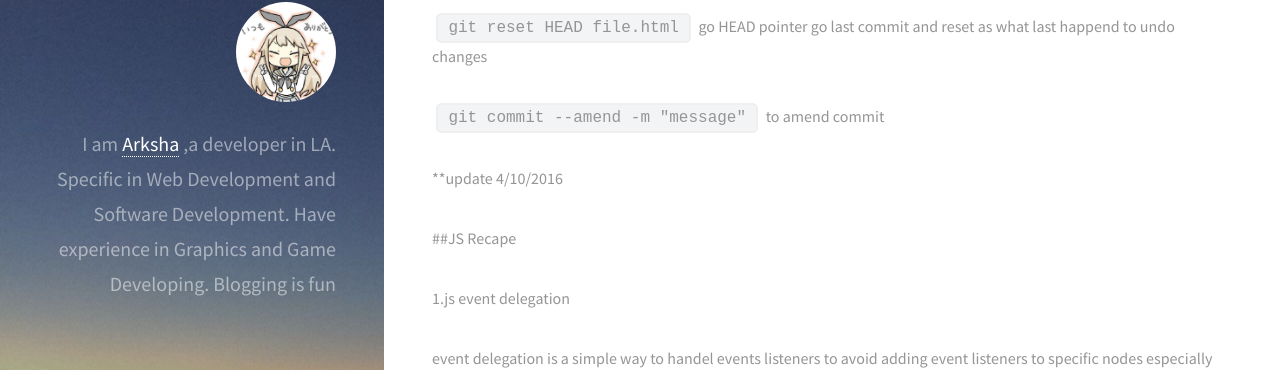
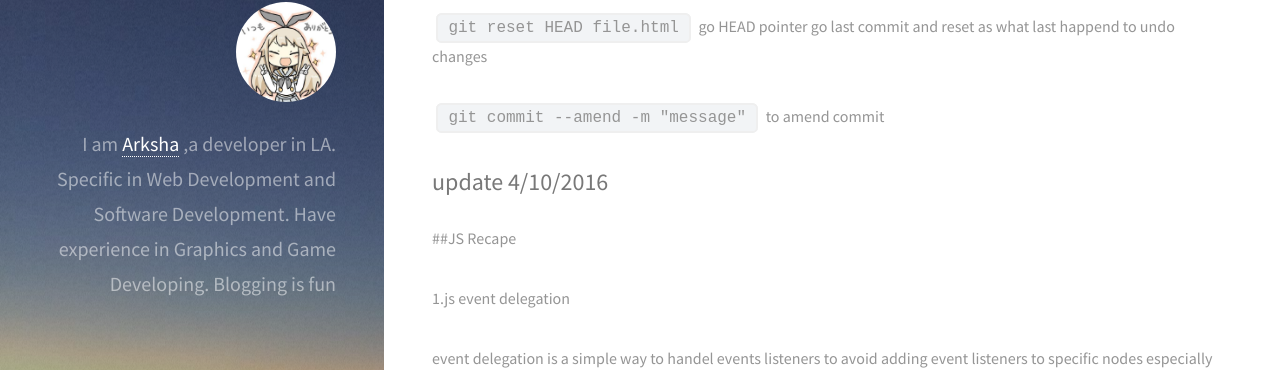
Before and after one commit to arksha/arksha.github.io, a Jekyll site: the page built from _posts/2016-03-21-blogbuildup.markdown, in a window 1280 px wide and 900 px high, scrolled down 908 px. Shown: the part 94-464 px from the top of the window. Built offline with Jekyll 4.4.1, drawn with Linux system fonts in a browser that asks for light colours.

Commit message:
modify headings with #s

```diff
--- a/_posts/2016-03-21-blogbuildup.markdown
+++ b/_posts/2016-03-21-blogbuildup.markdown
@@ -33,8 +33,8 @@ categories: web
 
 `git commit --amend -m "message"` to amend commit
 
-**update 4/10/2016
-
+update 4/10/2016
+---
 ##JS Recape
 
 1.js event delegation
```
